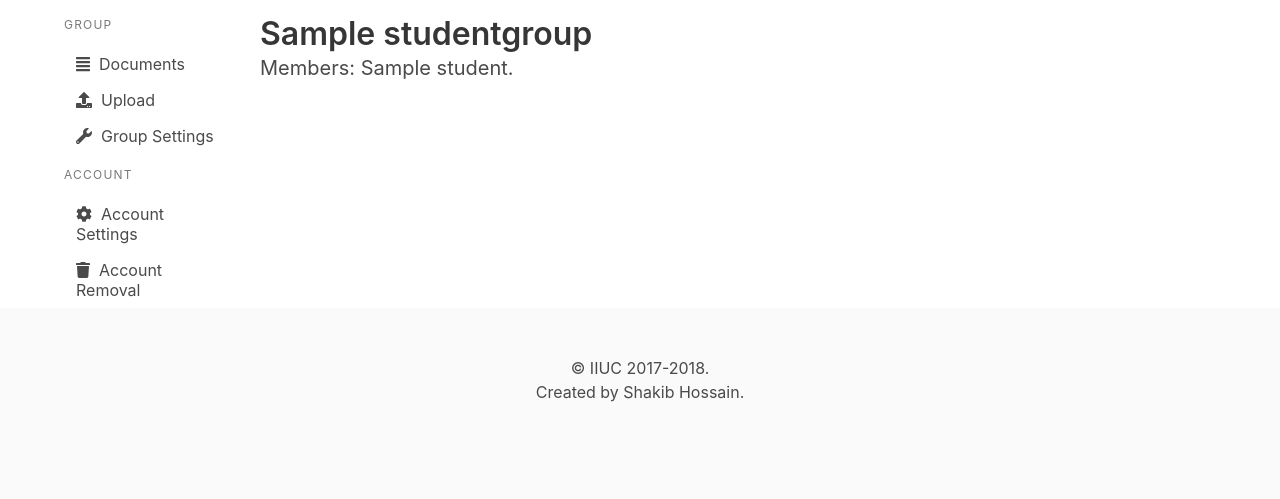
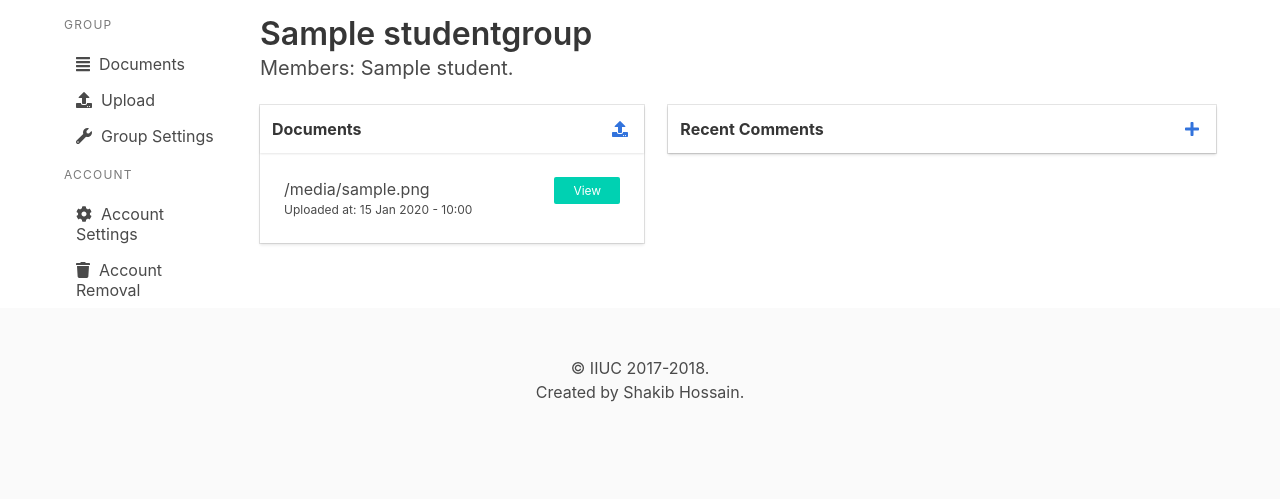
Before and after one commit to shakib609/thesis-review-system, a Django app: template templates/thesis/group_home.html in a window 1280 px wide. Shown: the part 52-551 px from the top of the page. Run offline with Django 3.2, Linux system fonts and the light colour scheme; the template is opened without the code that fills it: most values are stand-ins (such as "Sample title", 1, 10 or a date in 2020).

Commit message:
Create basic structure for thesis:group_home

```diff
--- a/templates/thesis/group_home.html
+++ b/templates/thesis/group_home.html
@@ -6,11 +6,43 @@
 
 
 {% block dashboard_content %}
+{% with documents=studentgroup.documents.all %}
 
 <div class="columns">
     <div class="column is-5">
-    {% if studentgroup.documents.all %}
-    {% else %}
+        {% if documents %}
+        <div class="card">
+            <header class="card-header">
+                <p class="card-header-title">Documents</p>
+                {% if not user.is_teacher %}
+                <a href="{% url 'thesis:document_upload' %}" class="card-header-icon">
+                    <span class="icon"><i class="fas fa-upload"></i></span>
+                </a>
+                {% endif %}
+            </header>
+            <div class="card-content">
+                {% for d in documents %}
+                    <div class="columns">
+                        <div class="column is-9 has-text-small">
+                            {{ d.filename }}
+                            <br>
+                            <p class="is-size-7">
+                                Uploaded at:
+                                <time datetime="{{ d.upload_time }}">
+                                    {{ d.upload_time|date:"d M Y" }} - {{ d.upload_time|date:"H:i" }}
+                                </time>
+                            </p>
+                        </div>
+                        <div class="column is-3">
+                            <a href="" class="button is-small is-fullwidth is-primary">
+                                View
+                            </a>
+                        </div>
+                    </div>
+                {% endfor %}
+            </div>
+        </div>
+        {% else %}
         <div class="hero is-medium">
             <div class="hero-body has-text-centered">
                 <h4 class="subtitle">No Documents Submitted Yet!</h4>
@@ -25,9 +57,24 @@
                 {% endif %}
             </div>
         </div>
-    {% endif %}
+            {% endif %}
     </div>
-    <div class="column"></div>
+    <div class="column">
+        <div class="card is-invisible"></div>
+        <div class="card">
+            <header class="card-header">
+                <p class="card-header-title">
+                    Recent Comments
+                </p>
+                <a href="#" class="card-header-icon">
+                    <span class="icon">
+                        <i class="fas fa-plus"></i>
+                    </span>
+                </a>
+            </header>
+        </div>
+    </div>
 </div>
 
+{% endwith %}
 {% endblock dashboard_content %}
```
Also changed, not shown: website/thesis/models.py (+9 -1 lines), website/thesis/migrations/0004_auto_20180602_2139.py (added).
